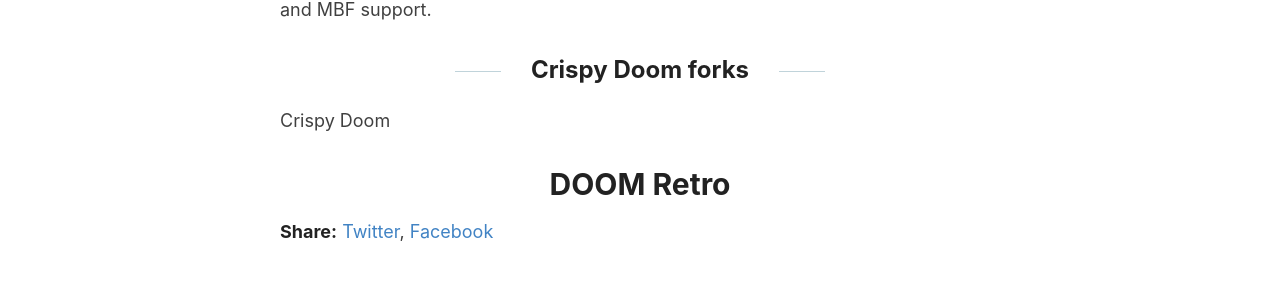
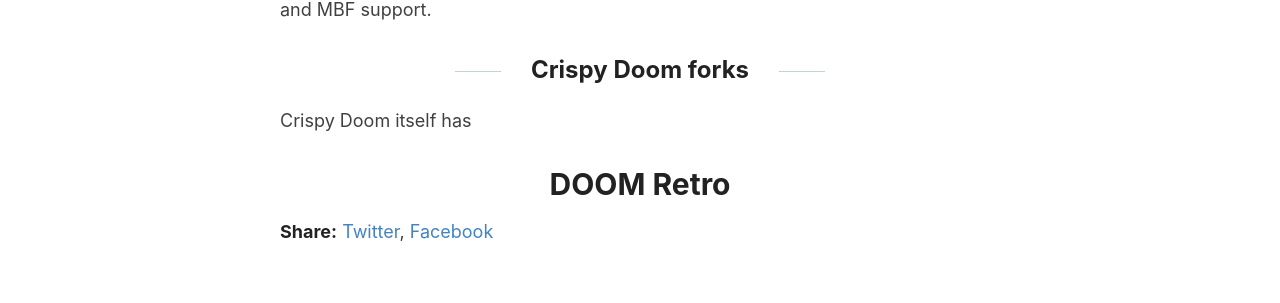
Before and after one commit to poleve540/CallMePol, a Jekyll site: the page built from posts/2023-05-12-sourceport-review.md, in a window 1280 px wide. Shown: the part 1600-1903 px from the top of the page. Built offline with Jekyll 4.4.1, drawn with Linux system fonts in a browser that asks for light colours.

Commit message:
posts/2023-05-12-sourceport-review.md updated from https://stackedit.io/

```diff
--- a/posts/2023-05-12-sourceport-review.md
+++ b/posts/2023-05-12-sourceport-review.md
@@ -30,13 +30,13 @@
 It is my source port of choice for vanilla doom, since setting it up for play is easier and faster than some other more advanced source ports. Though I wish it had Boom and MBF support.
 
 ## Crispy Doom forks
-Crispy Doom
+Crispy Doom itself has
 
 # DOOM Retro
 
 <!--stackedit_data:
 eyJwcm9wZXJ0aWVzIjoiZXh0ZW5zaW9uczpcbiAgcHJlc2V0Oi
-BnZm1cbiIsImhpc3RvcnkiOlstMjA2MDg1MTgyOSwxNTA3MjMz
-NjEsLTExMDA3OTcxMjcsLTIxMjg0ODE3MTAsLTEzNDk4ODA5Nj
-MsMTg4NzQ2MzQ5OV19
+BnZm1cbiIsImhpc3RvcnkiOlstNjE1ODA5NTQwLDE1MDcyMzM2
+MSwtMTEwMDc5NzEyNywtMjEyODQ4MTcxMCwtMTM0OTg4MDk2My
+wxODg3NDYzNDk5XX0=
 -->
```
